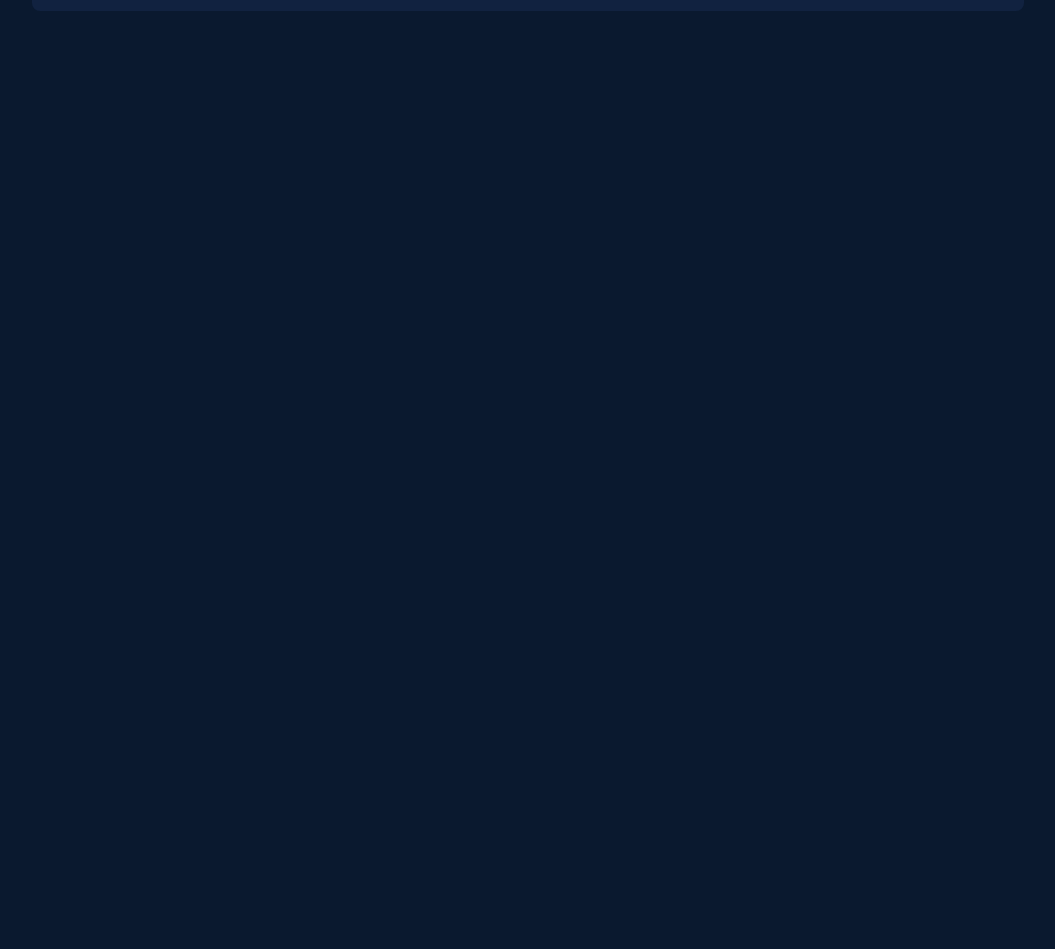
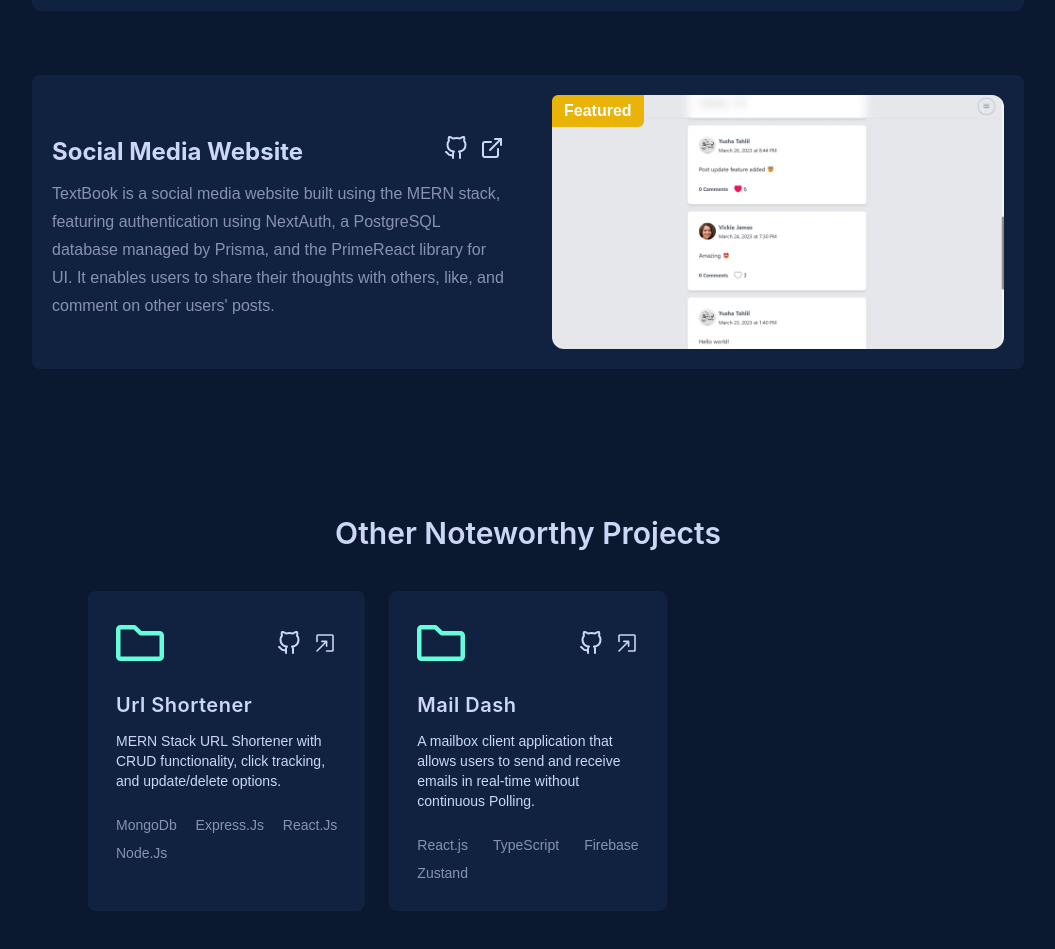
Before and after one commit to yusha0123/Portfolio-Website, a Next.js app: page / in a window 1280 px wide. Shown: the part 2660-3609 px from the top of the page, without its empty margins (112-1167 px from the left). Before the commit the page ends 2785 px from the top, so only its background shows below. Built offline with nearby package versions, Linux system fonts and the light colour scheme.

Commit message:
Added other projects section

```diff
--- /dev/null
+++ b/components/archieve.tsx
@@ -0,0 +1,27 @@
+import React from "react";
+import ArchiveCard from "./cards/archieve-card";
+import { archievedProjects } from "@/constants";
+
+const Archieve = () => {
+  return (
+    <div className="max-w-5xl mx-auto px-4 py-24">
+      <h2 className="text-3xl font-titleFont font-semibold text-center">
+        Other Noteworthy Projects
+      </h2>
+      <div className="grid grid-cols-1 md:grid-cols-2 xl:grid-cols-3 gap-6 mt-10 lgl:px-10">
+        {archievedProjects.map((project) => (
+          <ArchiveCard
+            title={project.title}
+            description={project.description}
+            key={project.title}
+            stack={project.stack}
+            live={project.live}
+            github={project.github}
+          />
+        ))}
+      </div>
+    </div>
+  );
+};
+
+export default Archieve;
--- /dev/null
+++ b/components/cards/archieve-card.tsx
@@ -0,0 +1,44 @@
+import { FaRegFolder } from "react-icons/fa";
+import { FiGithub } from "react-icons/fi";
+import { RxOpenInNewWindow } from "react-icons/rx";
+
+type Props = {
+  live?: string;
+  github?: string;
+  title: string;
+  description: string;
+  stack: string[];
+};
+
+const ArchiveCard = ({ live, github, title, description, stack }: Props) => {
+  return (
+    <div className="w-full rounded-lg bg-[#112240] p-7 flex flex-col gap-6 hover:-translate-y-2 transition-transform duration-300 group">
+      <div className="flex items-center justify-between">
+        <FaRegFolder className="text-3xl md:text-5xl text-textGreen" />
+        <div className="flex gap-x-3">
+          <a href={github}>
+            <FiGithub className="text-2xl hover:text-textGreen" />
+          </a>
+          {live && (
+            <a href={live}>
+              <RxOpenInNewWindow className="text-2xl hover:text-textGreen" />
+            </a>
+          )}
+        </div>
+      </div>
+      <div>
+        <h2 className="text-xl font-titleFont font-semibold tracking-wide group-hover:text-textGreen">
+          {title}
+        </h2>
+        <p className="text-sm mt-3">{description}</p>
+      </div>
+      <ul className="text-xs mdl:text-sm text-textDark flex items-center gap-2 justify-between flex-wrap">
+        {stack.map((item, i) => (
+          <li key={i}>{item}</li>
+        ))}
+      </ul>
+    </div>
+  );
+};
+
+export default ArchiveCard;
--- a/components/sections/projects.tsx
+++ b/components/sections/projects.tsx
@@ -1,6 +1,7 @@
 import SectionTitle from "@/components/section-title";
 import { featuredProjects } from "@/constants";
 import FeaturedCard from "@/components/cards/featured-card";
+import Archieve from "@/components/archieve";
 
 const Projects = () => {
   return (
@@ -12,6 +13,7 @@ const Projects = () => {
           <FeaturedCard project={project} key={i} showReversed={i % 2 !== 0} />
         ))}
       </div>
+      <Archieve />
     </section>
   );
 };
--- a/constants/index.tsx
+++ b/constants/index.tsx
@@ -1,6 +1,5 @@
-import { FeaturedProject } from "@/lib/types";
-import { FaGithub, FaLinkedin, FaInstagram, FaWhatsapp } from "react-icons/fa";
-import { IoMdMail } from "react-icons/io";
+import { ArchiveProjects, FeaturedProjects } from "@/lib/types";
+import { FaGithub, FaInstagram, FaLinkedin, FaWhatsapp } from "react-icons/fa";
 
 const recentTechnologies: string[] = [
   "JavaScript (ES6+)",
@@ -32,7 +31,7 @@ const socialLinks = [
   },
 ];
 
-const featuredProjects: FeaturedProject = [
+const featuredProjects: FeaturedProjects = [
   {
     title: "Discord Clone",
     description:
@@ -56,6 +55,33 @@ const featuredProjects: FeaturedProject = [
     github: "https://github.com/yusha0123/Expense-Tracker",
     live: "https://expensify-yusha.netlify.app",
   },
+  {
+    title: "Social Media Website",
+    description:
+      "TextBook is a social media website built using the MERN stack, featuring authentication using NextAuth, a PostgreSQL database managed by Prisma, and the PrimeReact library for UI. It enables users to share their thoughts with others, like, and comment on other users' posts.",
+    image: "/textbook.webp",
+    github: "https://github.com/yusha0123/TextBook",
+    live: "https://textbook-yusha.vercel.app/",
+  },
 ];
 
-export { recentTechnologies, socialLinks, featuredProjects };
+const archievedProjects: ArchiveProjects = [
+  {
+    title: "Url Shortener",
+    description:
+      "MERN Stack URL Shortener with CRUD functionality, click tracking, and update/delete options.",
+    github: "https://github.com/yusha0123/Url-Shortener",
+    live: "https://tiny-link.fly.dev",
+    stack: ["MongoDb", "Express.Js", "React.Js", "Node.Js"],
+  },
+  {
+    title: "Mail Dash",
+    description:
+      "A mailbox client application that allows users to send and receive emails in real-time without continuous Polling.",
+    github: "https://github.com/yusha0123/Mail-Dash",
+    live: "https://mail-dash-yusha.netlify.app",
+    stack: ["React.js", "TypeScript", "Firebase", "Zustand"],
+  },
+];
+
+export { featuredProjects, recentTechnologies, socialLinks, archievedProjects };
```
Also changed, not shown: lib/types.d.ts (+9 -1 lines), public/textbook.webp (added).
